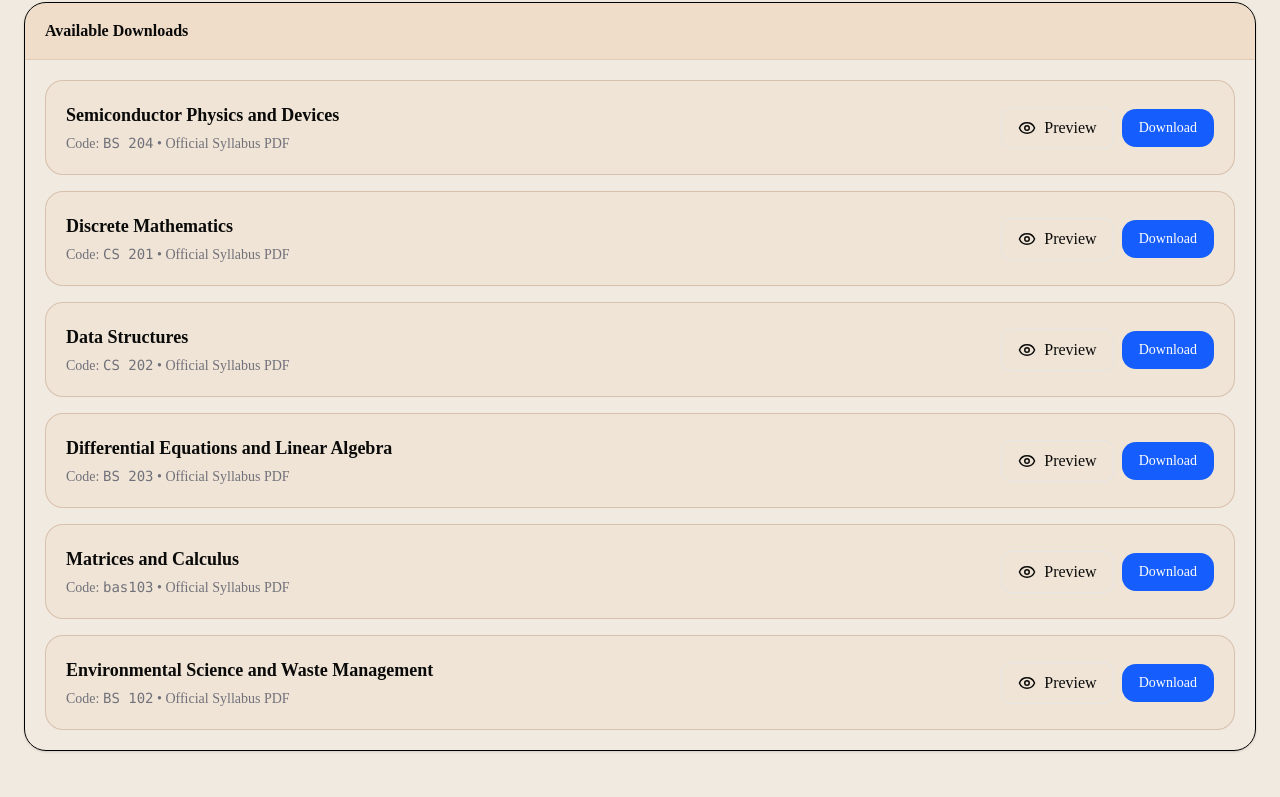
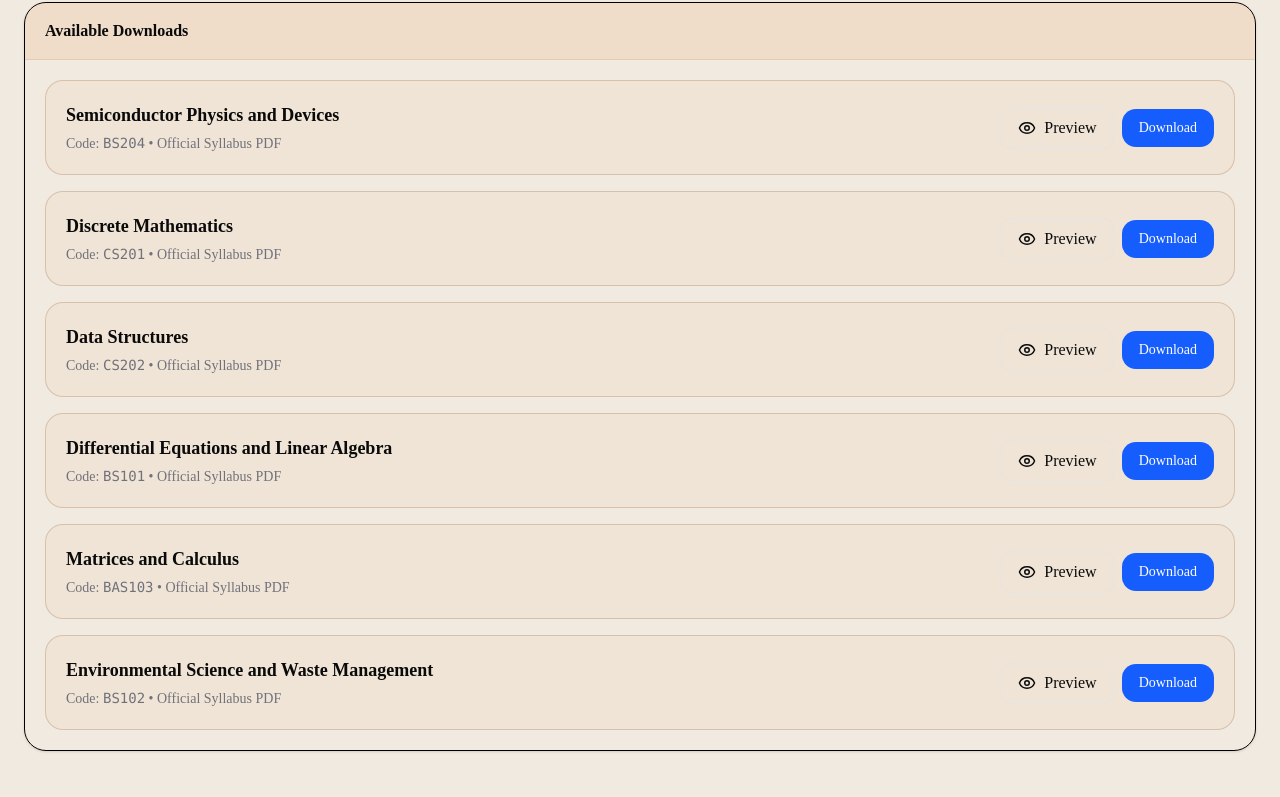
Before and after one commit to abhaysinghtomar97/notiya, a Next.js app: page /PSIT-Syllabus/btech/1st-Year-PSIT-Syllabus in a window 1280 px wide. Shown: the part 899-1696 px from the top of the page. Built offline with nearby package versions, Linux system fonts and the light colour scheme.

Commit message:
modify : subject code

```diff
--- a/src/app/PSIT-Syllabus/btech/1st-Year-PSIT-Syllabus/page.jsx
+++ b/src/app/PSIT-Syllabus/btech/1st-Year-PSIT-Syllabus/page.jsx
@@ -10,12 +10,12 @@ export const metadata = {
 export default function page() {
   // Added a placeholder driveId to demonstrate the PdfPreview connection
   const psitSubjects = [
-    { id: "bs204", code: "BS 204", name: "Semiconductor Physics and Devices", driveId: "https://drive.google.com/file/d/1oZpWB8hivOrdLZ19tt3aoE0dZazx9Xs0/preview" },
-    { id: "cs201", code: "CS 201", name: "Discrete Mathematics", driveId: "https://drive.google.com/file/d/1I39uxB_BgTjlfkdBGiNumNim77oh05cz/preview" },
-    { id: "cs202", code: "CS 202", name: "Data Structures", driveId: "https://drive.google.com/file/d/1H_pKEf5g_a7U1s3hESrW3enbvI4K5fk7/preview" },
-    { id: "bs203", code: "BS 203", name: "Differential Equations and Linear Algebra", driveId: "https://drive.google.com/file/d/1lf6aZpEZ8xBAjtQisGL_ThGx-tEvPN03/preview" },
-    { id: "bas103", code: "bas103", name: "Matrices and Calculus", driveId: "https://drive.google.com/file/d/1tyRggUBlFvY8SAfOLBcYpnjN9cui7nQJ/preview" },
-    { id: "env", code: "BS 102", name: "Environmental Science and Waste Management", driveId: "https://drive.google.com/file/d/1Ptmk3AhTLsScbf6RtthMr_kBWy9iwF0O/preview" },
+    { id: "bs204", code: "BS204", name: "Semiconductor Physics and Devices", driveId: "https://drive.google.com/file/d/1oZpWB8hivOrdLZ19tt3aoE0dZazx9Xs0/preview" },
+    { id: "cs201", code: "CS201", name: "Discrete Mathematics", driveId: "https://drive.google.com/file/d/1I39uxB_BgTjlfkdBGiNumNim77oh05cz/preview" },
+    { id: "cs202", code: "CS202", name: "Data Structures", driveId: "https://drive.google.com/file/d/1H_pKEf5g_a7U1s3hESrW3enbvI4K5fk7/preview" },
+    { id: "math1", code: "BS101", name: "Differential Equations and Linear Algebra", driveId: "https://drive.google.com/file/d/1lf6aZpEZ8xBAjtQisGL_ThGx-tEvPN03/preview" },
+    { id: "math2", code: "BAS103", name: "Matrices and Calculus", driveId: "https://drive.google.com/file/d/1tyRggUBlFvY8SAfOLBcYpnjN9cui7nQJ/preview" },
+    { id: "env", code: "BS102", name: "Environmental Science and Waste Management", driveId: "https://drive.google.com/file/d/1Ptmk3AhTLsScbf6RtthMr_kBWy9iwF0O/preview" },
   ];
 
   return (
```
